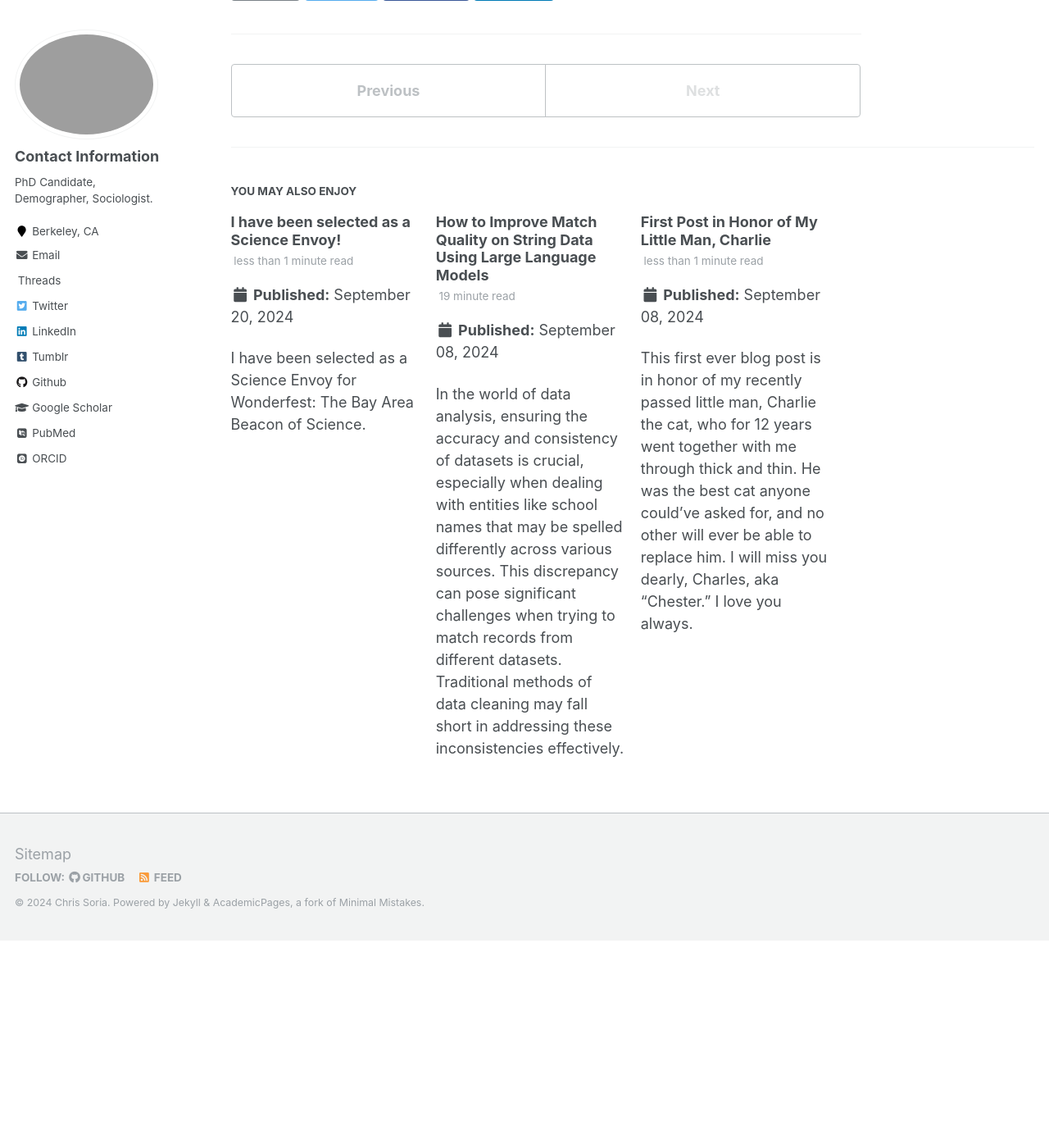
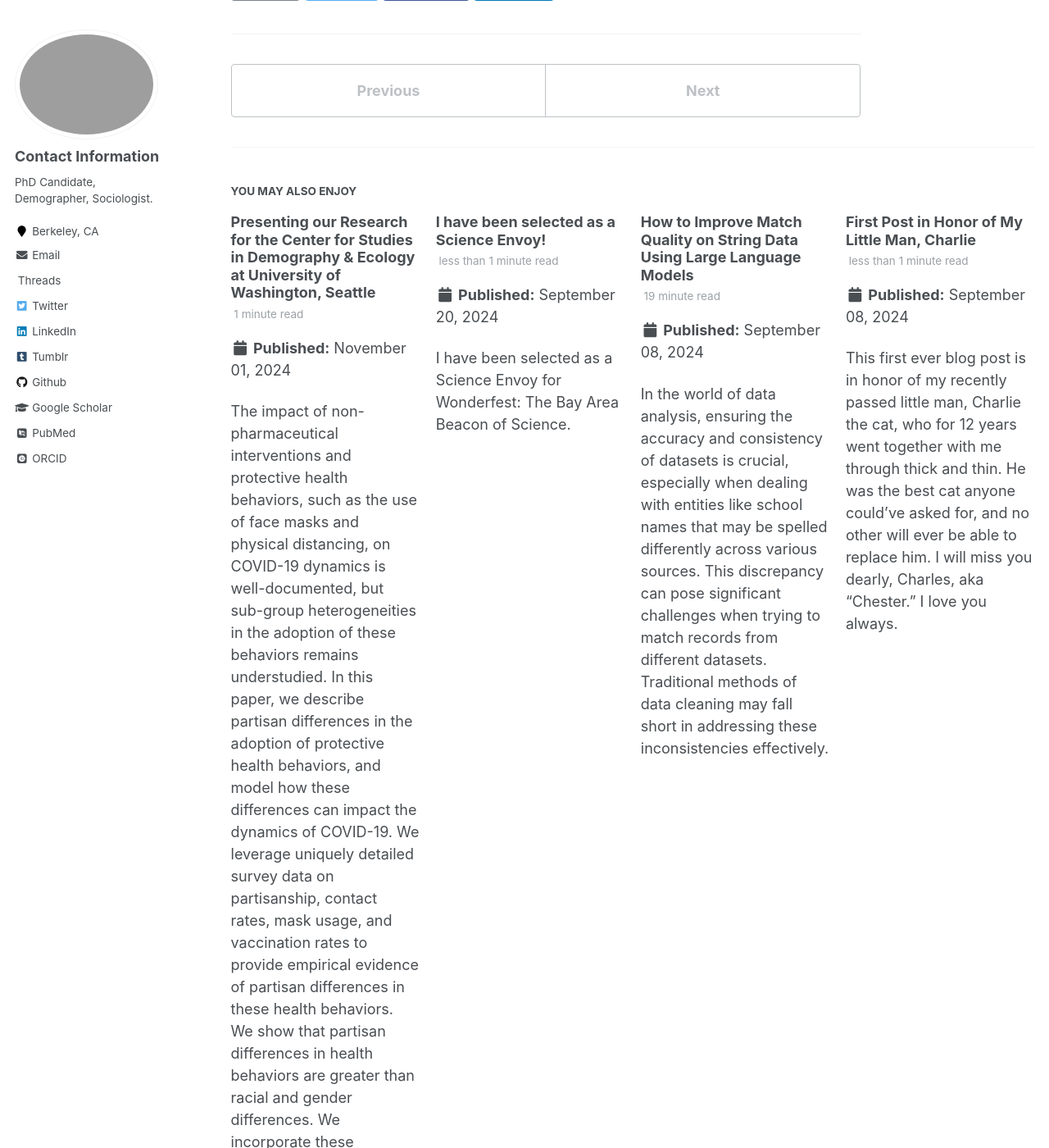
Before and after one commit to chrissoria/chrissoria.github.io, a Jekyll site: the page built from _posts/2024-09-09-gg-science-fellow.md, in a window 1280 px wide and 1400 px high, scrolled down 1180 px. Shown: the whole window at 82% size. Built offline with Jekyll 4.4.1, drawn with Linux system fonts in a browser that asks for light colours; some web fonts are replaced; before the commit the page ends 2327 px from its top, so only the background shows below that; some of the changed text lies outside the part shown.

Commit message:
adding presentation to CSDE

```diff
--- /dev/null
+++ b/_posts/2024-11-01-presenting-CSDE-washington-university.md
@@ -0,0 +1,18 @@
+---
+title: 'Presenting our Research for the Center for Studies in Demography & Ecology at University of Washington, Seattle'
+date: 2024-11-01
+permalink: /posts/2024/20/presenting-CSDE-washington-university/
+tags:
+  - Partisanship
+  - Disease Spread
+  - COVID-19
+---
+
+The impact of non-pharmaceutical interventions and protective health behaviors, such as the use of face masks and physical distancing, on COVID-19 dynamics is well-documented, but sub-group heterogeneities in the adoption of these behaviors remains understudied.
+In this paper, we describe partisan differences in the adoption of protective health behaviors, and model how these differences can impact the dynamics of COVID-19.
+We leverage uniquely detailed survey data on partisanship, contact rates, mask usage, and vaccination rates to provide empirical evidence of partisan differences in these health behaviors.
+We show that partisan differences in health behaviors are greater than racial and gender differences. We incorporate these observations into a Susceptible-Infected-Recovered (SIR) model framework, that explicitly incorporates partisanship, to identify the most significant mechanisms driving disease spread.
+We compare a population without modeled group behavior differences to one that explicitly models differing health behaviors reflecting Republican and Democrat divides.
+Our findings emphasize the importance of considering partisanship in modeling frameworks, for guiding public health policy and the design of effective mitigation measures, and highlight the role of partisan identification in shaping the course of future pandemics.
+
+Watch the full presentation [here](https://www.youtube.com/watch?v=eslVMKyrUlc).
```
Also changed, not shown: _posts/2024-09-09-gg-science-fellow.md (renamed from _posts/2024-11-08-gg-science-fellow.md, +1 -1 lines), 2 other files.
